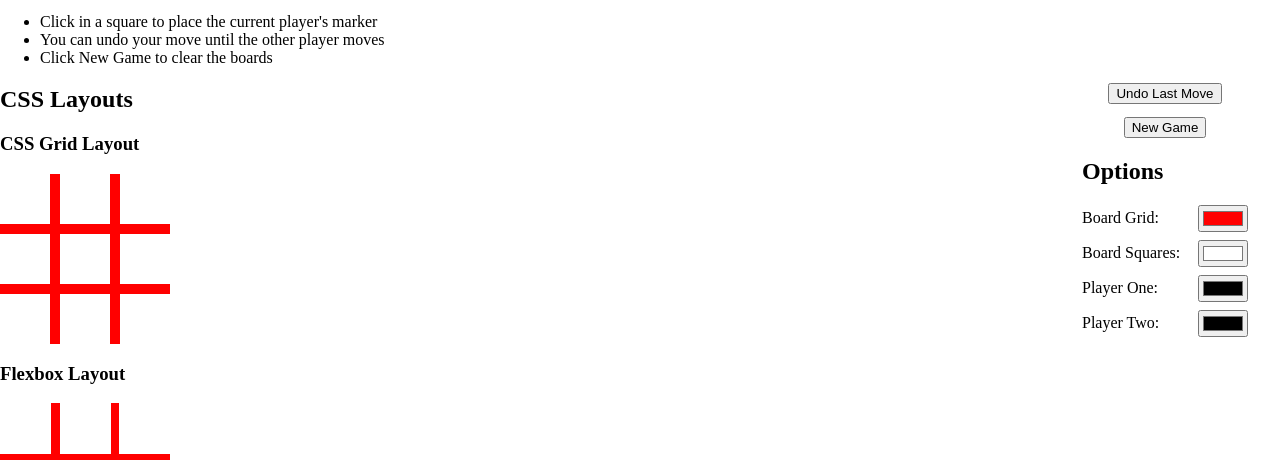
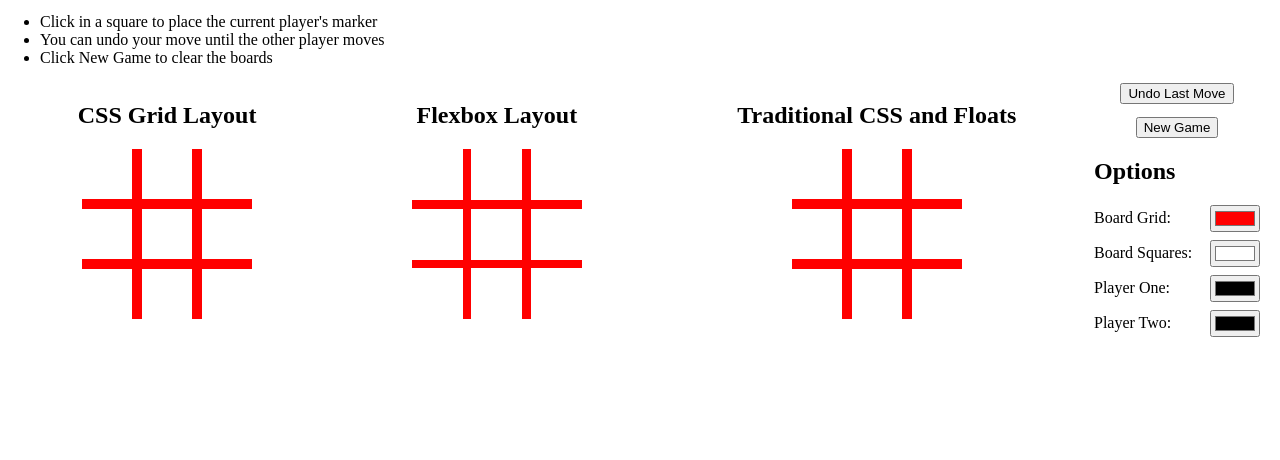
Before and after one commit to justinaray/tic-tac-toe-css, a plain HTML site: page index.html in a window 1280 px wide. Shown: the part 289-749 px from the top of the page. Drawn offline with Linux system fonts and the light colour scheme.

Commit message:
Improve page layout
Make the layout reponsive
Add a few more semantic sections

```diff
--- a/index.html
+++ b/index.html
@@ -110,9 +110,26 @@
             /* End Traditional Layout */
 
             /* Page Layout */
+            main {
+                display: flex;
+                justify-content: space-between;
+            }
+
+            .layouts {
+                flex: 1 1 auto;
+                display: flex;
+                justify-content: space-around;
+                align-items: stretch;
+                flex-wrap: wrap;
+            }
+
+            .layouts section {
+                text-align: center;
+            }
+
             .config {
-                position: absolute;
-                right: 2em;
+                flex: 0 2 auto;
+                margin-right: 20px;
             }
 
             .config button {
@@ -136,6 +153,7 @@
         </style>
     </head>
     <body>
+        <header>
             <h1>Tic-Tac-Toe Boards and CSS Layout Techniques</h1>
             <p>
                 To keep this simple and a comparison of techniques, I have not made these layouts
@@ -156,28 +174,11 @@
                 <li>You can undo your move until the other player moves</li>
                 <li>Click New Game to clear the boards</li>
             </ul>
-
-        <section class="config">
-            <h1 class="sr-only">Controls</h1>
-            <button id="undo">Undo Last Move</button>
-            <button id="newGame">New Game</button>
-
-            <h1>Options</h1>
-            <form>
-                <label for="gameboard-bg-color">Board Grid:</label>
-                <input type="color" id="gameboard-bg-color" name="boardBgColor">
-                <label for="gameboard-bg-color">Board Squares:</label>
-                <input type="color" id="gameboard-fg-color" name="boardFgColor">
-                <label for="gameboard-bg-color">Player One:</label>
-                <input type="color" id="player-one-color" name="playerOneColor">
-                <label for="gameboard-bg-color">Player Two:</label>
-                <input type="color" id="player-two-color" name="playerTwoColor">
-            </form>
-        </section>
+        </header>
+        <main>
             <section class="layouts">
-            <h1>CSS Layouts</h1>
                 <section class="grid-layout">
-                <h1>CSS Grid Layout</h1>
+                    <h2>CSS Grid Layout</h2>
                     <div class="gameboard">
                         <div class="square square-0-0"></div>
                         <div class="square square-0-1"></div>
@@ -191,7 +192,7 @@
                     </div>
                 </section>
                 <section class="flexbox-layout">
-                <h1>Flexbox Layout</h1>
+                    <h2>Flexbox Layout</h2>
                     <div class="gameboard">
                         <div class="square square-0-0"></div>
                         <div class="square square-0-1"></div>
@@ -205,7 +206,7 @@
                     </div>
                 </section>
                 <section class="traditional-layout">
-                <h1>Traditional CSS and Floats</h1>
+                    <h2>Traditional CSS and Floats</h2>
                     <div class="gameboard">
                         <div class="row row-0">
                             <div class="square square-0-0"></div>
@@ -226,6 +227,24 @@
                     </div>
                 </section>
             </section>
+            <section class="config">
+                <h1 class="sr-only">Controls</h1>
+                <button id="undo">Undo Last Move</button>
+                <button id="newGame">New Game</button>
+
+                <h1>Options</h1>
+                <form>
+                    <label for="gameboard-bg-color">Board Grid:</label>
+                    <input type="color" id="gameboard-bg-color" name="boardBgColor">
+                    <label for="gameboard-bg-color">Board Squares:</label>
+                    <input type="color" id="gameboard-fg-color" name="boardFgColor">
+                    <label for="gameboard-bg-color">Player One:</label>
+                    <input type="color" id="player-one-color" name="playerOneColor">
+                    <label for="gameboard-bg-color">Player Two:</label>
+                    <input type="color" id="player-two-color" name="playerTwoColor">
+                </form>
+            </section>
+        </main>
 
         <script>
             document.addEventListener('DOMContentLoaded', function () {
```
Lines whose indentation alone changed are shown as unchanged.
